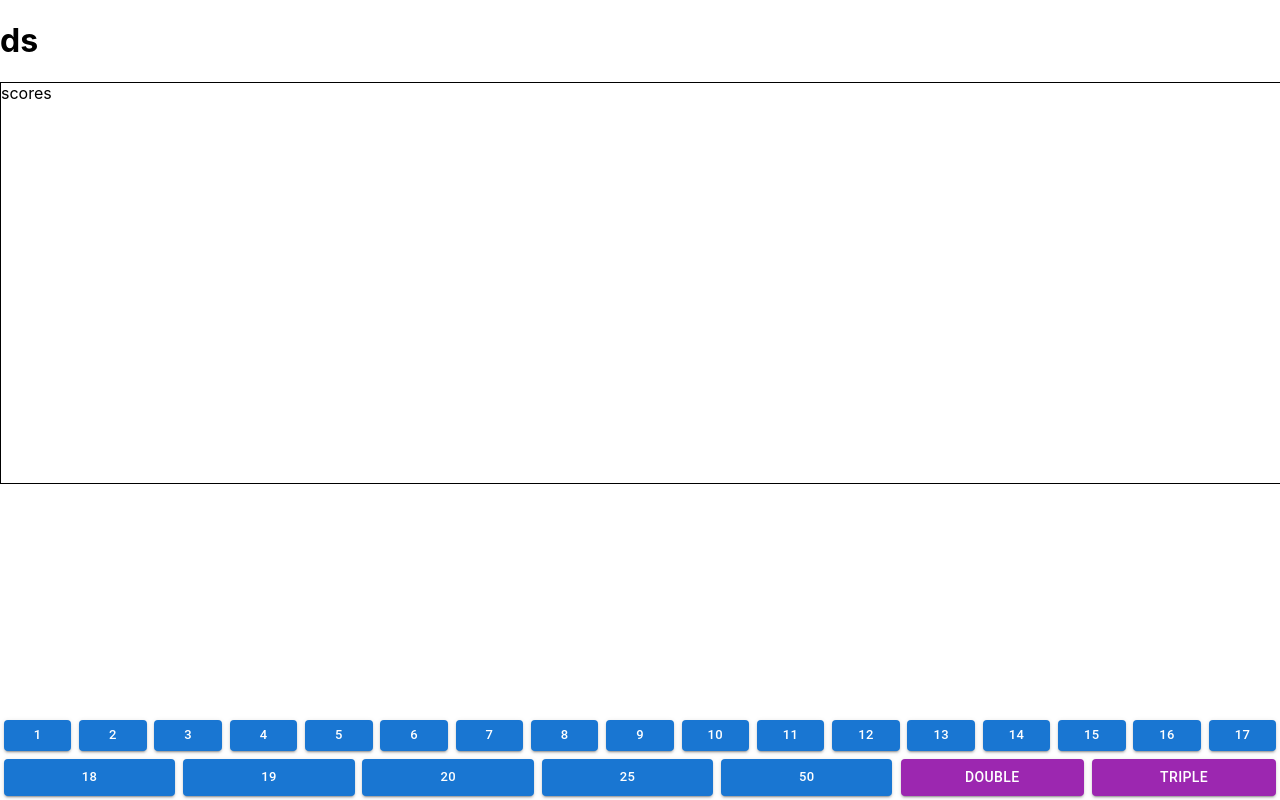
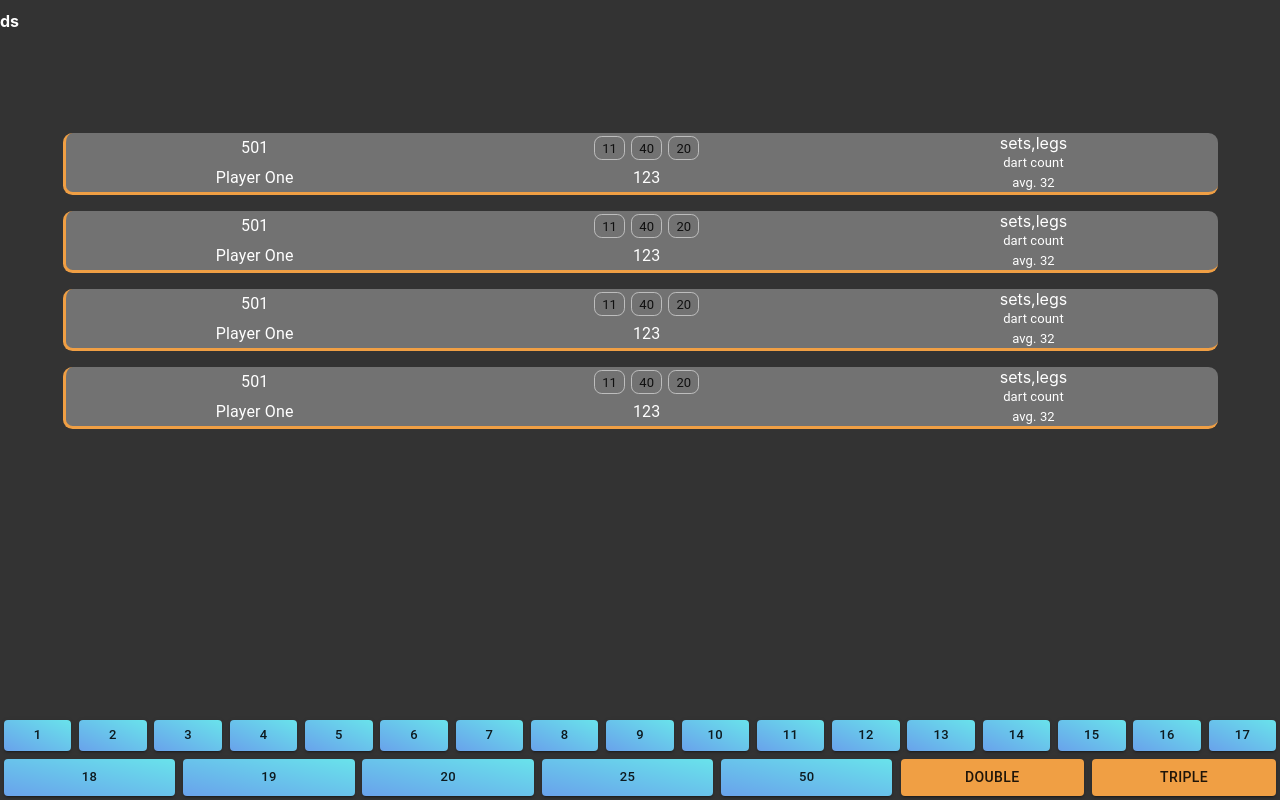
Before and after one commit to Ivour/Darts, a React (Create React App) app: page / in a window 1280 px wide. Built offline with nearby package versions, Linux system fonts and the light colour scheme.

Commit message:
color theming provided

```diff
--- a/src/components/Game.jsx
+++ b/src/components/Game.jsx
@@ -1,6 +1,7 @@
 import React, { Fragment } from "react";
 import styles from "./Game.module.css";
 import { Button } from "@mui/material";
+import PlayerScore from "./PlayrerScore";
 
 const scoreNums = Array.from({ length: 20 }, (_, i) => i + 1);
 scoreNums.push(...[25, 50]);
@@ -8,11 +9,14 @@ scoreNums.push(...[25, 50]);
 const Game = () => {
   return (
     <Fragment>
-      <header>
+      <header className={styles.nav}>
         <h1>ds</h1>
       </header>
       <div className={styles.game}>
-        <section className={styles["game__scores"]}>scores</section>
+        <PlayerScore />
+        <PlayerScore />
+        <PlayerScore />
+        <PlayerScore />
         <section className={styles["game__buttons-container"]}>
           {scoreNums.map((n) => (
             <Button
@@ -28,7 +32,7 @@ const Game = () => {
             <Button
               variant="contained"
               color="secondary"
-              className={styles["game__buttons"]}
+              className={`${styles["game__buttons"]} ${styles["game__buttons--double"]}`}
             >
               {str}
             </Button>
--- a/src/components/Game.module.css
+++ b/src/components/Game.module.css
@@ -1,10 +1,12 @@
-.game {
+.nav {
+  font-size: 50%;
 }
 
-.game__scores {
-  height: 50vh;
-  width: 100vw;
-  border: 1px solid black;
+.game {
+  display: flex;
+  flex-direction: column;
+  justify-content: center;
+  min-height: 60vh;
 }
 
 .game__buttons-container {
@@ -17,4 +19,10 @@
 .game__buttons {
   margin: 0.3em;
   flex: 1;
+  background-image: linear-gradient(to right top, #69a2eb, #69e3eb);
 }
+
+.game__buttons--double {
+  background-image: unset;
+  background-color: #f09f44;
+}
--- /dev/null
+++ b/src/components/PlayerScore.module.css
@@ -0,0 +1,42 @@
+.scores {
+  width: 90%;
+  background-color: rgb(114, 114, 114);
+
+  margin: 0.5em auto;
+  border-radius: 0.6rem;
+  justify-items: center;
+  align-items: center;
+  display: grid;
+  grid-template-areas:
+    "total partial-scores sets"
+    "total partial-scores dart-count"
+    "player sum dart-count"
+    "player sum average";
+}
+
+.scores__total {
+  grid-area: total;
+}
+.scores__player {
+  grid-area: player;
+}
+.scores__partial-scores {
+  grid-area: partial-scores;
+}
+.scores__sum {
+  grid-area: sum;
+}
+.scores__sets {
+  grid-area: sets;
+}
+.scores__dart-count {
+  grid-area: dart-count;
+}
+.scores__average {
+  grid-area: average;
+}
+
+.scores--active {
+  border-left: 3px solid #f09f44;
+  border-bottom: 3px solid #f09f44;
+}
--- /dev/null
+++ b/src/components/PlayrerScore.jsx
@@ -0,0 +1,43 @@
+import { Typography } from "@mui/material";
+import React from "react";
+import styles from "./PlayerScore.module.css";
+import Chip from "@mui/material/Chip";
+
+const PlayerScore = () => {
+  return (
+    <section className={`${styles.scores} ${styles["scores--active"]}`}>
+      <Typography className={styles["scores__total"]}>501</Typography>
+      <Typography className={styles["scores__player"]}>Player One</Typography>
+      <div className={styles["scores__partial-scores"]}>
+        <Chip
+          label={11}
+          size="small"
+          variant="outlined"
+          sx={{ borderRadius: "0.6em" }}
+        ></Chip>
+        <Chip
+          label={40}
+          size="small"
+          variant="outlined"
+          sx={{ margin: "0 0.5em", borderRadius: "0.6em" }}
+        ></Chip>
+        <Chip
+          label={20}
+          size="small"
+          variant="outlined"
+          sx={{ borderRadius: "0.6em" }}
+        ></Chip>
+      </div>
+      <Typography className={styles["scores__sum"]}>123</Typography>
+      <div className={styles["scores__sets"]}>sets,legs</div>
+      <Typography className={styles["scores__dart-count"]} fontSize="small">
+        dart count
+      </Typography>
+      <Typography className={styles["scores__average"]} fontSize="small">
+        avg. 32
+      </Typography>
+    </section>
+  );
+};
+
+export default PlayerScore;
--- /dev/null
+++ b/src/helpers/theme.jsx
@@ -0,0 +1,17 @@
+import { createTheme } from "@mui/material/styles";
+
+const theme = createTheme({
+  palette: {
+    primary: {
+      main: "#69a2eb",
+    },
+    secondary: {
+      main: "#69e3eb",
+    },
+    success: {
+      main: "#efba7d",
+    },
+  },
+});
+
+export default theme;
--- a/src/index.css
+++ b/src/index.css
@@ -1,13 +1,15 @@
 body {
   margin: 0;
-  font-family: -apple-system, BlinkMacSystemFont, 'Segoe UI', 'Roboto', 'Oxygen',
-    'Ubuntu', 'Cantarell', 'Fira Sans', 'Droid Sans', 'Helvetica Neue',
+  background-color: rgb(51, 51, 51);
+  color: white;
+  font-family: -apple-system, BlinkMacSystemFont, "Segoe UI", "Roboto", "Oxygen",
+    "Ubuntu", "Cantarell", "Fira Sans", "Droid Sans", "Helvetica Neue",
     sans-serif;
   -webkit-font-smoothing: antialiased;
   -moz-osx-font-smoothing: grayscale;
 }
 
 code {
-  font-family: source-code-pro, Menlo, Monaco, Consolas, 'Courier New',
+  font-family: source-code-pro, Menlo, Monaco, Consolas, "Courier New",
     monospace;
 }
--- a/src/index.jsx
+++ b/src/index.jsx
@@ -3,11 +3,15 @@ import ReactDOM from "react-dom";
 import "./index.css";
 import App from "./App";
 import { StyledEngineProvider } from "@mui/material/styles";
+import { ThemeProvider } from "@mui/material/styles";
+import theme from "./helpers/theme";
 
 ReactDOM.render(
   <React.StrictMode>
     <StyledEngineProvider injectFirst>
-      <App />
+      <ThemeProvider theme={theme}>
+        <App />
+      </ThemeProvider>
     </StyledEngineProvider>
   </React.StrictMode>,
   document.getElementById("root")
```
